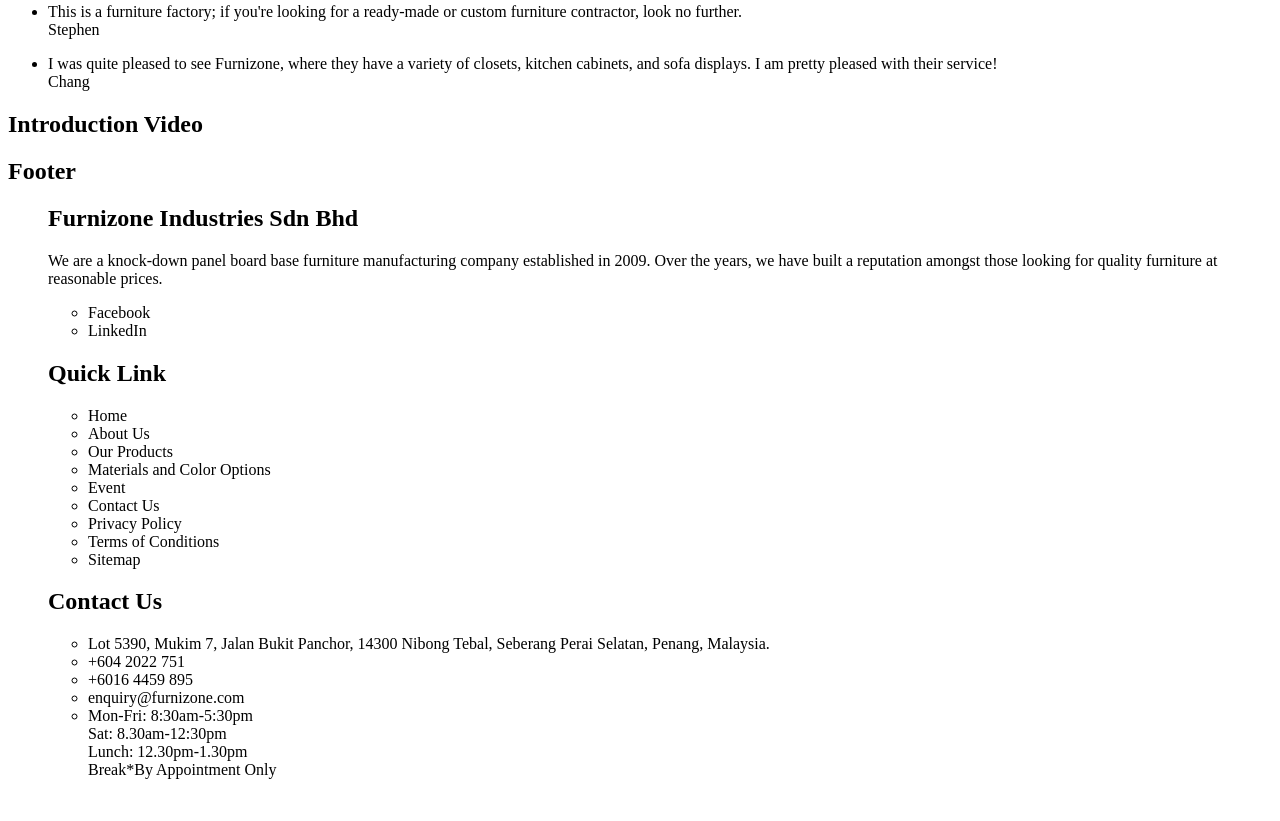
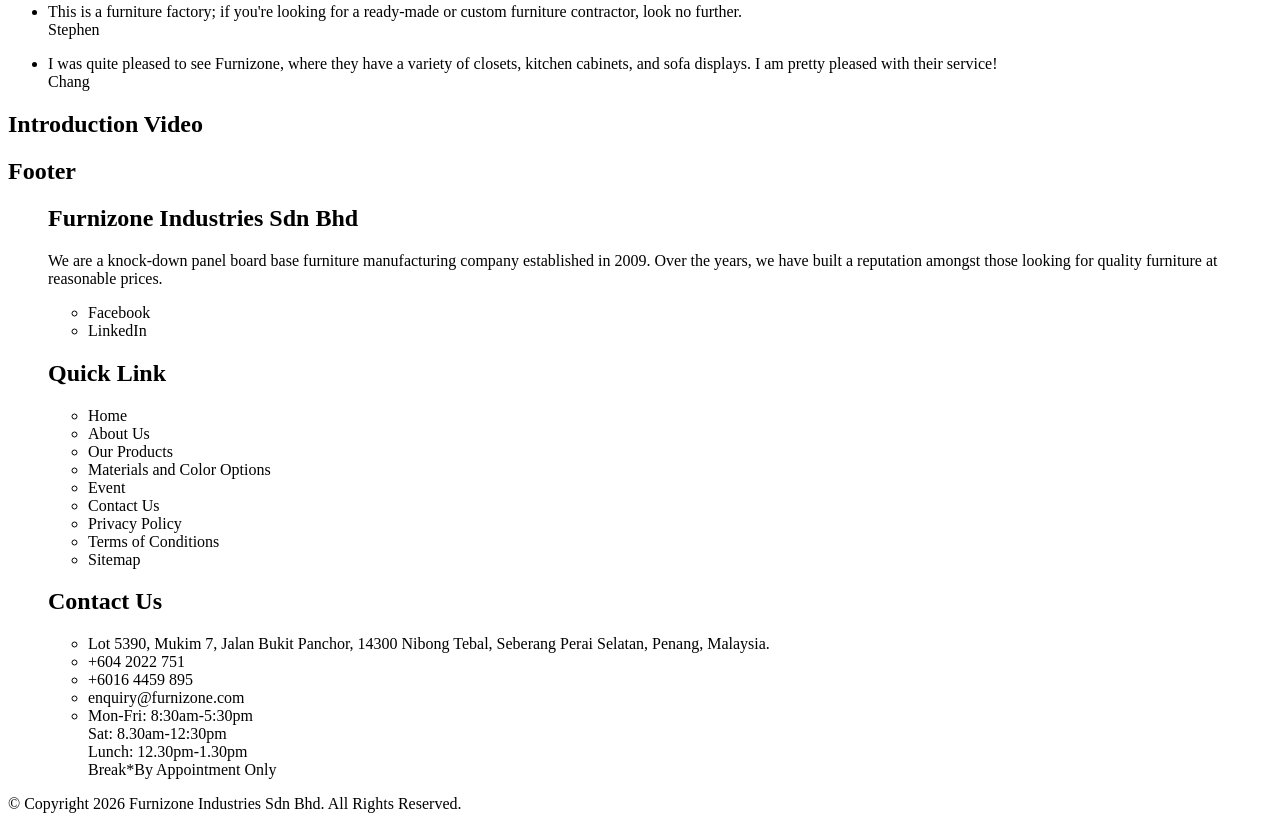
Before and after one commit to haojee2025/Furnizone-Website, a plain HTML site: page index.html in a window 1280 px wide. Shown: the part 1803-2624 px from the top of the page. Before the commit the page ends 2598 px from the top, so only its background shows below. Drawn offline with Linux system fonts and the light colour scheme.

Commit message:
Add footer

```diff
--- a/index.html
+++ b/index.html
@@ -191,5 +191,8 @@
             </ul>
         </ul>
     </section>
+    <footer>
+        © Copyright 2026 Furnizone Industries Sdn Bhd. All Rights Reserved.
+    </footer>
 </body>
 </html>
```
